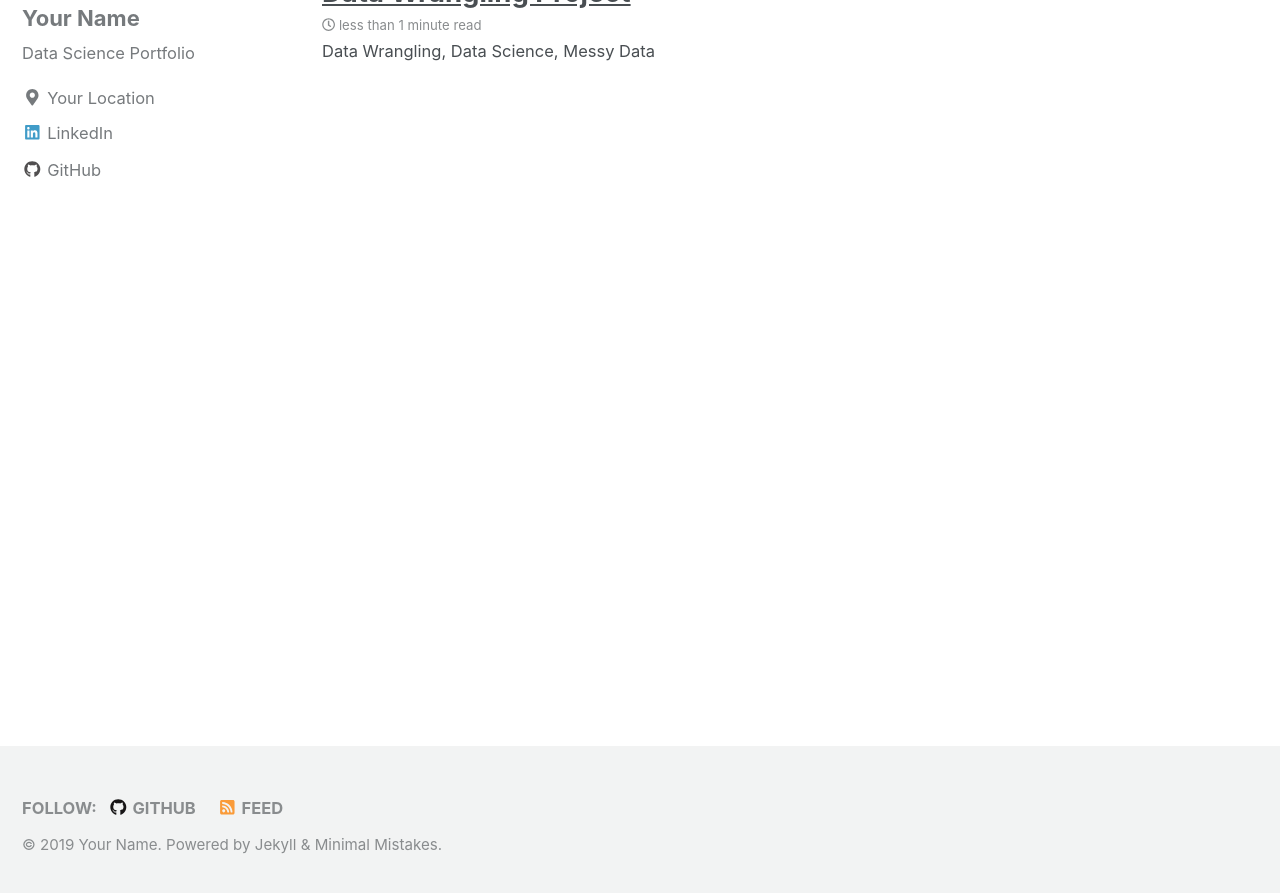
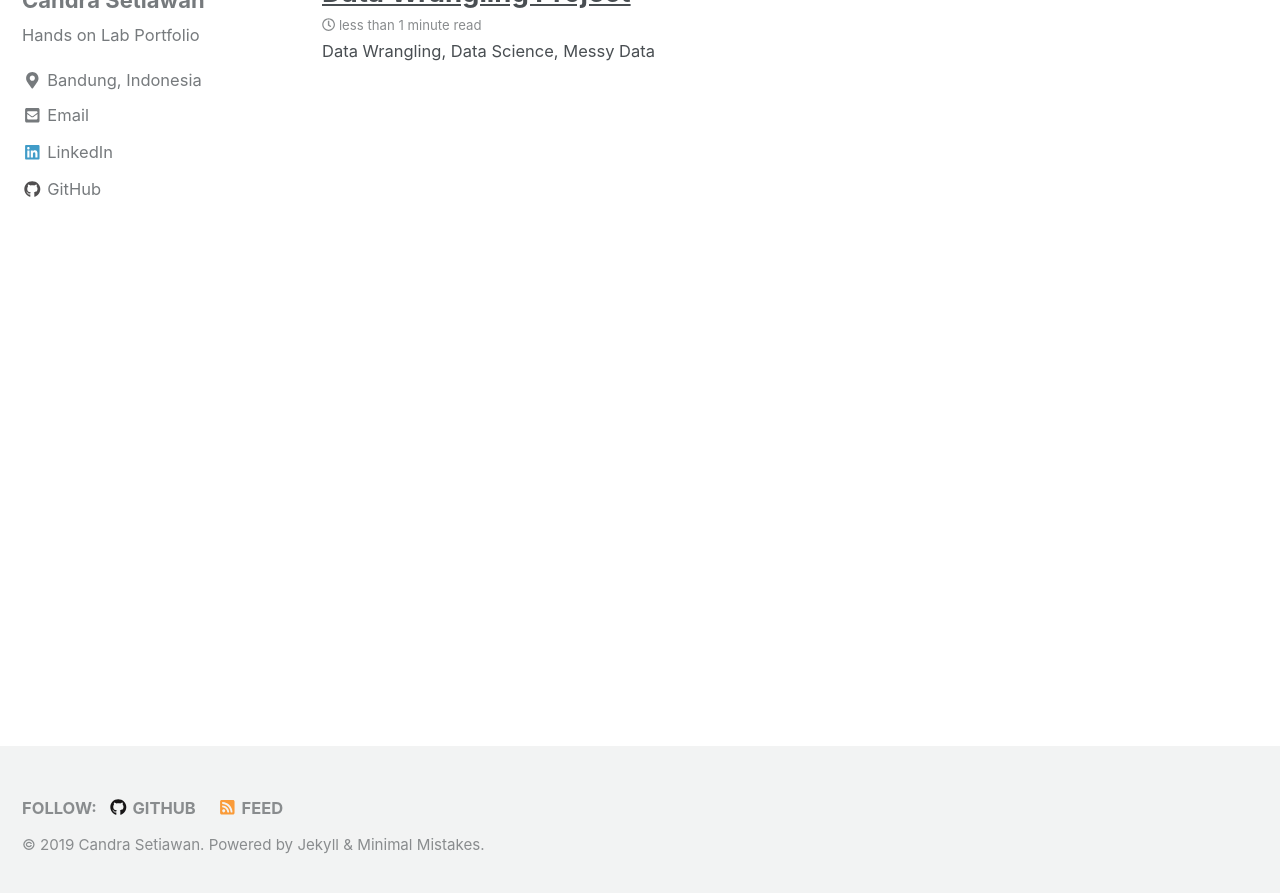
Before and after one commit to candrasetiawan/chan.github.io, a Jekyll site: the page built from index.html, in a window 1280 px wide and 900 px high, scrolled down 760 px. Shown: the top 893 px of the window. Built offline with Jekyll 4.4.1, drawn with Linux system fonts in a browser that asks for light colours; nearby versions of some CDN libraries; the list of posts is cut into pages by our own code; some of the changed text lies outside the part shown.

Commit message:
Update _config.yml

```diff
--- a/_config.yml
+++ b/_config.yml
@@ -9,10 +9,10 @@ minimal_mistakes_skin    : "default" # "air", "aqua", "contrast", "dark", "dirt"
 
 # Site Settings
 locale                   : "en-US"
-title                    : "Your Name"
+title                    : "Candra Setiawan"
 title_separator          : "-"
-name                     : "Your Name"
-description              : "Data Science Portfolio"
+name                     : "Candra Setiawan"
+description              : "Hands on Lab Portfolio"
 url                      : # the base hostname & protocol for your site e.g. "https://mmistakes.github.io"
 baseurl                  : # the subpath of your site, e.g. "/blog"
 repository               : # GitHub username/repo-name e.g. "mmistakes/minimal-mistakes"
@@ -84,11 +84,11 @@ analytics:
 
 # Site Author
 author:
-  name             : "Your Name"
-  avatar           : "/images/bio-pic-2.jpg" # path of avatar image, e.g. "/assets/images/bio-photo.jpg"
-  bio              : "Data Science Portfolio"
-  location         : "Your Location"
-  email            :
+  name             : "Candra Setiawan"
+  avatar           : "/images/candra.jpg" # path of avatar image, e.g. "/assets/images/bio-photo.jpg"
+  bio              : "Hands on Lab Portfolio"
+  location         : "Bandung, Indonesia"
+  email            : "candrasetiawan@gmail.com"
   uri              :
   home             : # null (default), "absolute or relative url to link to author home"
   bitbucket        :
@@ -97,13 +97,13 @@ author:
   flickr           :
   facebook         :
   foursquare       :
-  github           : "Your Github"
+  github           : "candrasetiawan"
   gitlab           :
   google_plus      :
   keybase          :
   instagram        :
   lastfm           :
-  linkedin         : "dataoptimal" # "john-doe-12345678" (the last part of your profile url, e.g. https://www.linkedin.com/in/john-doe-12345678)
+  linkedin         : "candra-setiawan-579a5331" # "john-doe-12345678" (the last part of your profile url, e.g. https://www.linkedin.com/in/john-doe-12345678)
   pinterest        :
   soundcloud       :
   stackoverflow    : # "123456/username" (the last part of your profile url, e.g. https://stackoverflow.com/users/123456/username)
```
